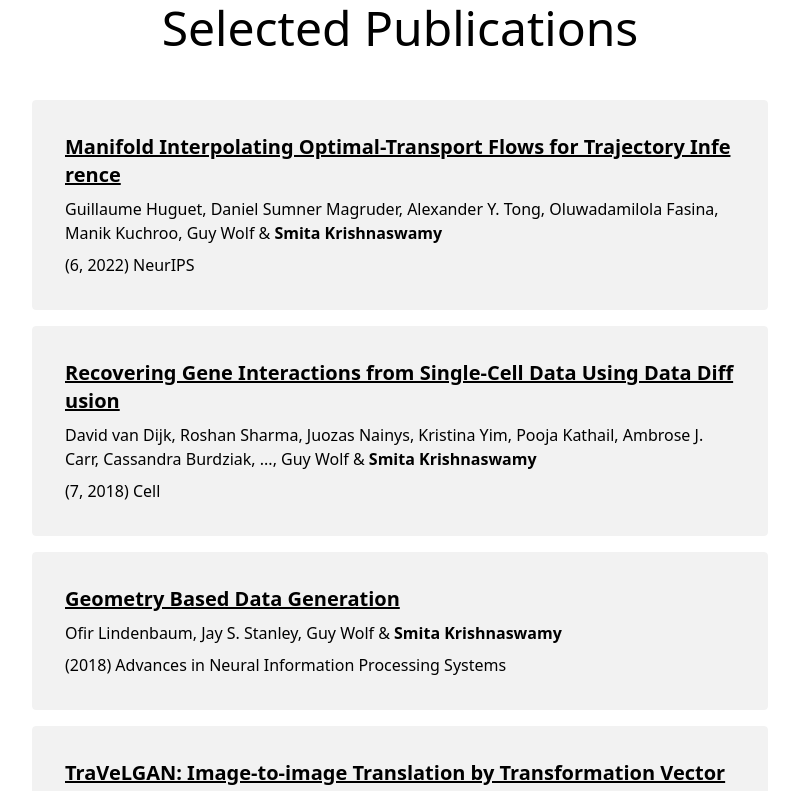
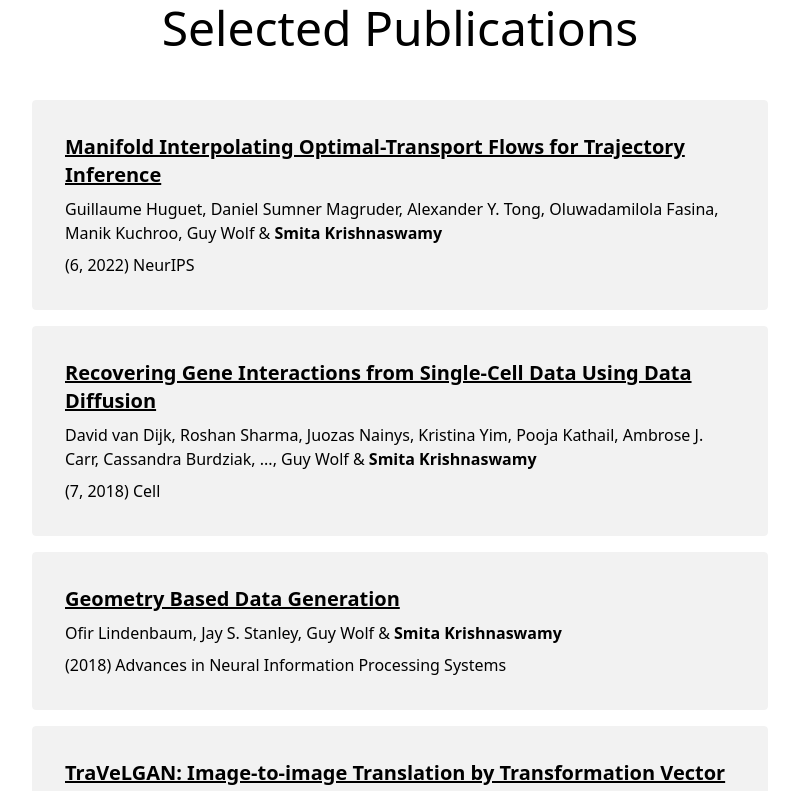
Before and after one commit to KrishnaswamyLab/krishnaswamy-lab-site, a SvelteKit app: page /publications in a window 1280 px wide. Shown: the part 1760-2551 px from the top of the page, without its empty margins (240-1039 px from the left). Built offline with nearby package versions, Linux system fonts and the light colour scheme.

Commit message:
change word break

```diff
--- a/src/routes/publications/+page.svelte
+++ b/src/routes/publications/+page.svelte
@@ -151,7 +151,7 @@ import JellyContainer from '$lib/Layout/JellyContainer.svelte';
                         duration-300 hover:-translate-y-2
                     ">
                         <div class="card-body">
-                            <div class="card-title break-all">
+                            <div class="card-title break-word">
                                 {#if pub?.urls?.length}
                                 <a class="link" href={pub?.urls[0]?.href}>
                                     {pub?.title}
```
